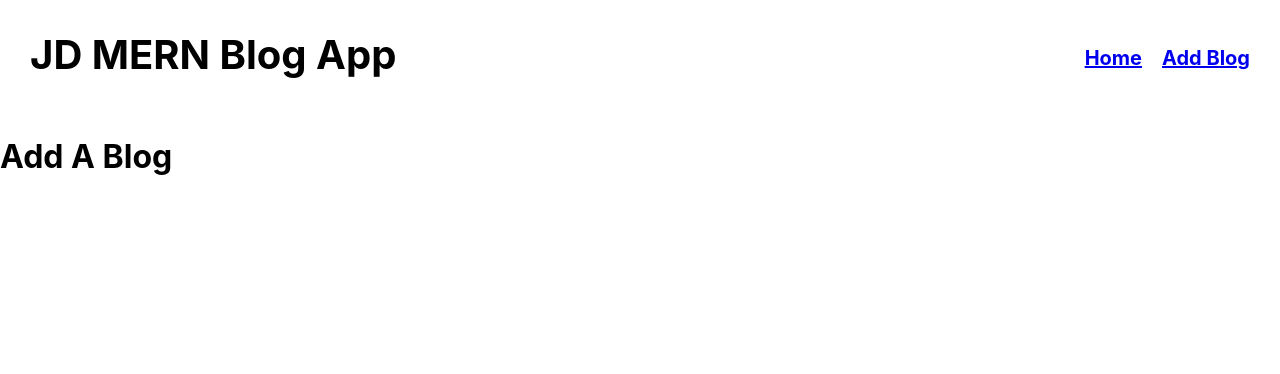
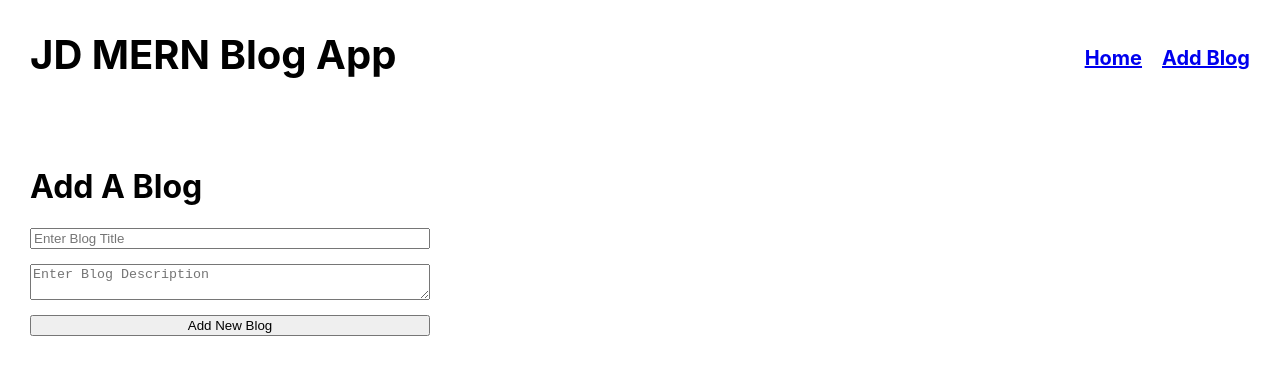
Before and after one commit to JD-Daehyun/myblogapp, a React (Create React App) app in the folder client/: page /add-blog in a window 1280 px wide. Shown: the top 374 px of the page. Built offline with nearby package versions, Linux system fonts and the light colour scheme.

Commit message:
Add formData Global Context to AddNewBlog page

```diff
--- a/client/src/context/index.jsx
+++ b/client/src/context/index.jsx
@@ -1,7 +1,15 @@
-import { createContext } from "react";
+import { createContext, useState } from "react";
 
 export const GlobalContext = createContext(null);
 
 export default function GlobalState({ children }) {
-  return <GlobalContext.Provider>{children}</GlobalContext.Provider>;
+  const [formData, setFormData] = useState({
+    title: "",
+    description: "",
+  });
+  return (
+    <GlobalContext.Provider value={{ formData, setFormData }}>
+      {children}
+    </GlobalContext.Provider>
+  );
 }
--- a/client/src/pages/add-blog/index.jsx
+++ b/client/src/pages/add-blog/index.jsx
@@ -1,10 +1,43 @@
+import { useContext } from "react";
+import styles from "./styles.module.css";
+import { GlobalContext } from "../../context";
+
+export default function AddNewBlog() {
+  const { formData, setFormData } = useContext(GlobalContext);
 
 
-
-
-export default function AddNewBlog(){
-
-    return <div>
-        <h1>Add A Blog</h1>
+  console.log(formData);
+  return (
+    <div className={styles.wrapper}>
+      <h1>Add A Blog</h1>
+      <div className={styles.formWrapper}>
+        <input
+          name="input"
+          placeholder="Enter Blog Title"
+          id="title"
+          type="text"
+          value={formData.title}
+          onChange={(event) =>
+            setFormData({
+              ...formData,
+              title: event.target.value,
+            })
+          }
+        />
+        <textarea
+          name="description"
+          placeholder="Enter Blog Description"
+          id="description"
+          value={formData.description}
+          onChange={(event) =>
+            setFormData({
+              ...formData,
+              description: event.target.value,
+            })
+          }
+        />
+        <button >Add New Blog</button>
+      </div>
     </div>
+  );
 }
--- /dev/null
+++ b/client/src/pages/add-blog/styles.module.css
@@ -0,0 +1,12 @@
+
+
+.wrapper{
+    padding: 30px;
+}
+
+.formWrapper{
+    display: flex;
+    flex-direction: column;
+    gap: 15px;
+    width: 400px;
+}
```
